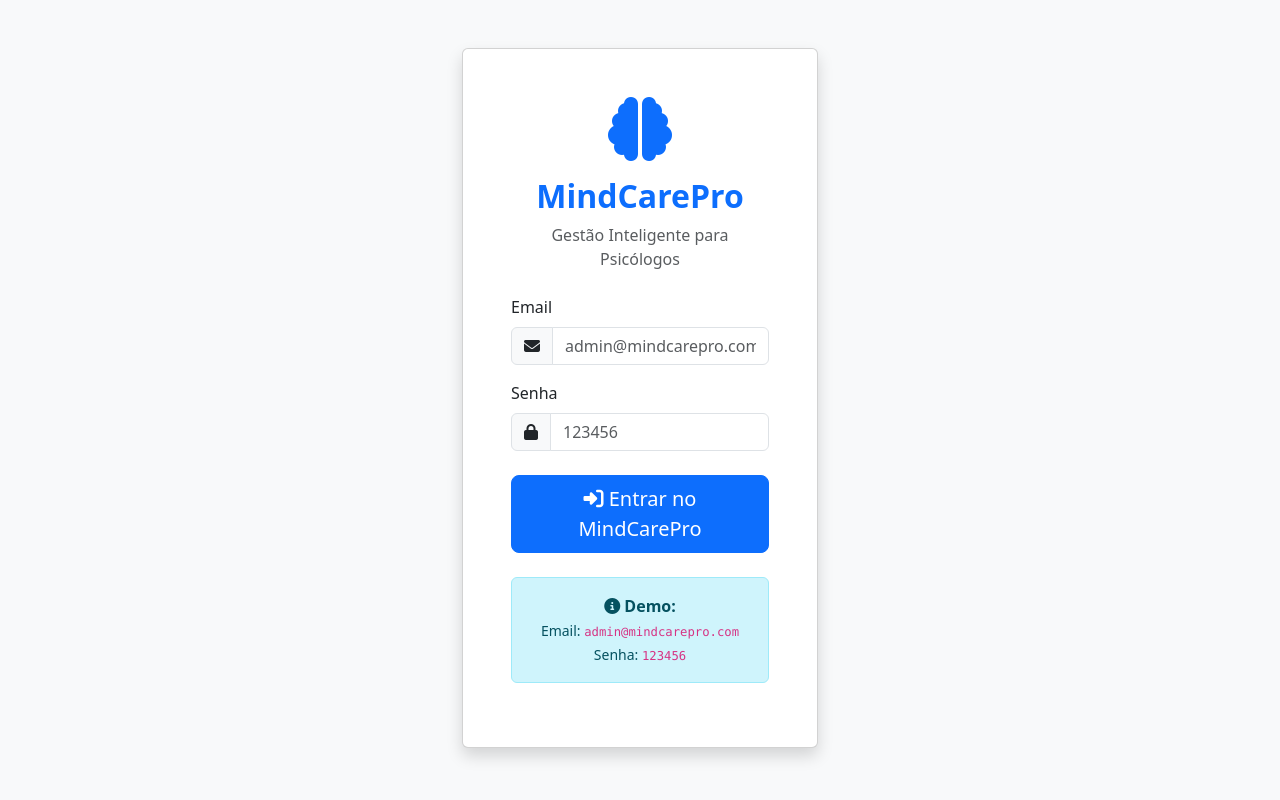
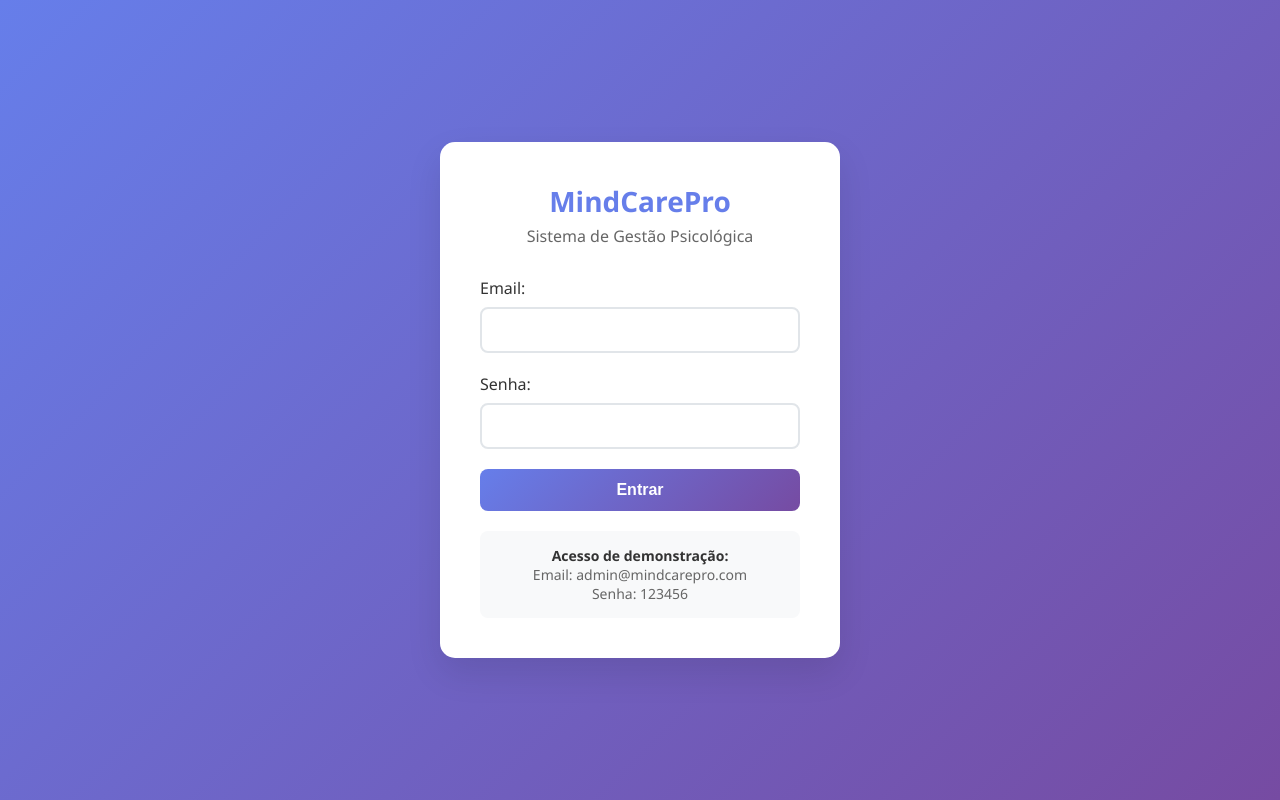
Before and after one commit to flavioricci-terser/mindcarepro-sistema, a Flask app: page / in a window 1280 px wide. Run offline with Flask 3, Linux system fonts and the light colour scheme; some libraries are stand-ins or nearby versions.

Commit message:
Update login.html

```diff
--- a/templates/login.html
+++ b/templates/login.html
@@ -3,68 +3,159 @@
 <head>
     <meta charset="UTF-8">
     <meta name="viewport" content="width=device-width, initial-scale=1.0">
-    <title>Login - MindCarePro</title>
-    <link href="https://cdn.jsdelivr.net/npm/bootstrap@5.3.0/dist/css/bootstrap.min.css" rel="stylesheet">
-    <link href="https://cdnjs.cloudflare.com/ajax/libs/font-awesome/6.4.0/css/all.min.css" rel="stylesheet">
+    <title>MindCarePro - Login</title>
+    <style>
+        * {
+            margin: 0;
+            padding: 0;
+            box-sizing: border-box;
+        }
+
+        body {
+            font-family: 'Segoe UI', Tahoma, Geneva, Verdana, sans-serif;
+            background: linear-gradient(135deg, #667eea 0%, #764ba2 100%);
+            min-height: 100vh;
+            display: flex;
+            align-items: center;
+            justify-content: center;
+        }
+
+        .login-container {
+            background: white;
+            padding: 40px;
+            border-radius: 15px;
+            box-shadow: 0 15px 35px rgba(0, 0, 0, 0.1);
+            width: 100%;
+            max-width: 400px;
+        }
+
+        .logo {
+            text-align: center;
+            margin-bottom: 30px;
+        }
+
+        .logo h1 {
+            color: #667eea;
+            font-size: 28px;
+            font-weight: bold;
+        }
+
+        .logo p {
+            color: #666;
+            margin-top: 5px;
+        }
+
+        .form-group {
+            margin-bottom: 20px;
+        }
+
+        label {
+            display: block;
+            margin-bottom: 8px;
+            color: #333;
+            font-weight: 500;
+        }
+
+        input[type="email"],
+        input[type="password"] {
+            width: 100%;
+            padding: 12px 15px;
+            border: 2px solid #e1e5e9;
+            border-radius: 8px;
+            font-size: 16px;
+            transition: border-color 0.3s;
+        }
+
+        input[type="email"]:focus,
+        input[type="password"]:focus {
+            outline: none;
+            border-color: #667eea;
+        }
+
+        .btn-login {
+            width: 100%;
+            padding: 12px;
+            background: linear-gradient(135deg, #667eea 0%, #764ba2 100%);
+            color: white;
+            border: none;
+            border-radius: 8px;
+            font-size: 16px;
+            font-weight: 600;
+            cursor: pointer;
+            transition: transform 0.2s;
+        }
+
+        .btn-login:hover {
+            transform: translateY(-2px);
+        }
+
+        .alert {
+            padding: 12px;
+            margin-bottom: 20px;
+            border-radius: 8px;
+            font-weight: 500;
+        }
+
+        .alert-error {
+            background-color: #f8d7da;
+            color: #721c24;
+            border: 1px solid #f5c6cb;
+        }
+
+        .alert-success {
+            background-color: #d4edda;
+            color: #155724;
+            border: 1px solid #c3e6cb;
+        }
+
+        .demo-info {
+            margin-top: 20px;
+            padding: 15px;
+            background-color: #f8f9fa;
+            border-radius: 8px;
+            text-align: center;
+            font-size: 14px;
+            color: #666;
+        }
+
+        .demo-info strong {
+            color: #333;
+        }
+    </style>
 </head>
-<body class="bg-light">
-    <div class="container">
-        <div class="row justify-content-center mt-5">
-            <div class="col-md-6 col-lg-4">
-                <div class="card shadow">
-                    <div class="card-body p-5">
-                        <div class="text-center mb-4">
-                            <i class="fas fa-brain fa-4x text-primary mb-3"></i>
-                            <h2 class="text-primary"><strong>MindCarePro</strong></h2>
-                            <p class="text-muted">Gestão Inteligente para Psicólogos</p>
+<body>
+    <div class="login-container">
+        <div class="logo">
+            <h1>MindCarePro</h1>
+            <p>Sistema de Gestão Psicológica</p>
         </div>
 
         {% with messages = get_flashed_messages() %}
             {% if messages %}
-                                <div class="alert alert-danger">
-                                    {{ messages[0] }}
-                                </div>
+                {% for message in messages %}
+                    <div class="alert alert-error">{{ message }}</div>
+                {% endfor %}
             {% endif %}
         {% endwith %}
 
-                        <form method="POST">
-                            <div class="mb-3">
-                                <label for="email" class="form-label">Email</label>
-                                <div class="input-group">
-                                    <span class="input-group-text"><i class="fas fa-envelope"></i></span>
-                                    <input type="email" class="form-control" id="email" name="email"
-                                           placeholder="admin@mindcarepro.com" required>
-                                </div>
+        <form method="POST" action="{{ url_for('login') }}">
+            <div class="form-group">
+                <label for="email">Email:</label>
+                <input type="email" id="email" name="email" required>
             </div>
 
-                            <div class="mb-4">
-                                <label for="password" class="form-label">Senha</label>
-                                <div class="input-group">
-                                    <span class="input-group-text"><i class="fas fa-lock"></i></span>
-                                    <input type="password" class="form-control" id="password" name="password"
-                                           placeholder="123456" required>
-                                </div>
+            <div class="form-group">
+                <label for="senha">Senha:</label>
+                <input type="password" id="senha" name="senha" required>
             </div>
 
-                            <div class="d-grid">
-                                <button type="submit" class="btn btn-primary btn-lg">
-                                    <i class="fas fa-sign-in-alt"></i> Entrar no MindCarePro
-                                </button>
-                            </div>
+            <button type="submit" class="btn-login">Entrar</button>
         </form>
 
-                        <div class="text-center mt-4">
-                            <div class="alert alert-info">
-                                <strong><i class="fas fa-info-circle"></i> Demo:</strong><br>
-                                <small>
-                                    Email: <code>admin@mindcarepro.com</code><br>
-                                    Senha: <code>123456</code>
-                                </small>
-                            </div>
-                        </div>
-                    </div>
-                </div>
-            </div>
+        <div class="demo-info">
+            <strong>Acesso de demonstração:</strong><br>
+            Email: admin@mindcarepro.com<br>
+            Senha: 123456
         </div>
     </div>
 </body>
```
Lines whose indentation alone changed are shown as unchanged.
